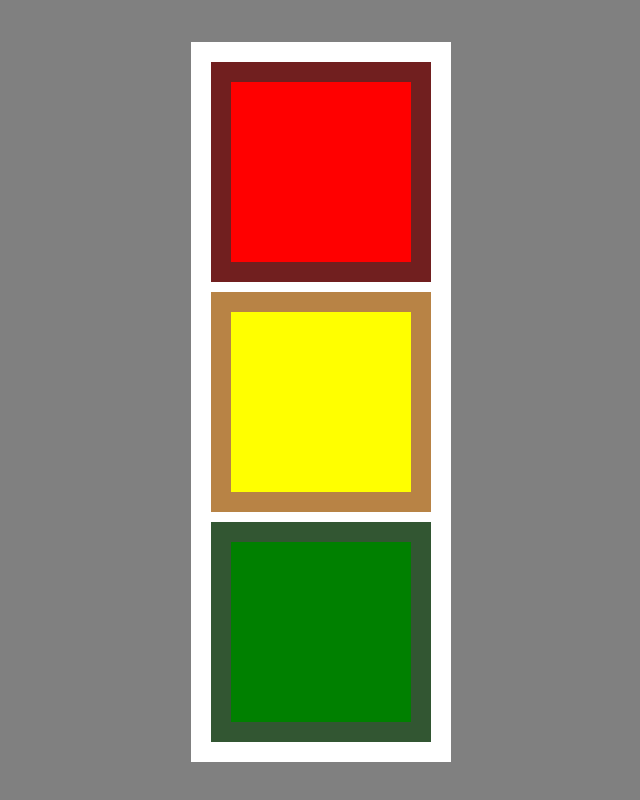
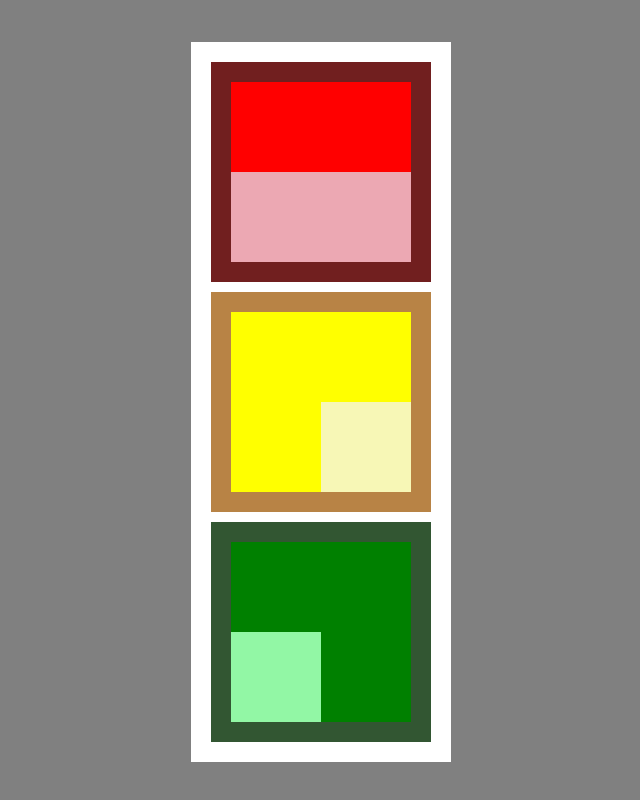
Before and after one commit to Hannaosterberg/trafikljuset, a plain HTML site: page index.html in a window 1280 px wide. Shown: the part 590-1390 px from the top of the page, without its empty margins (449-1089 px from the left). Drawn offline with Linux system fonts and the light colour scheme.

Commit message:
created highlights in boxes

```diff
--- a/index.html
+++ b/index.html
@@ -8,9 +8,16 @@
 </head>
 <body>
     <div class="container">
-        <div class="red-box"></div>
-        <div class="yellow-box"></div>
-        <div class="green-box"></div>
+        <div class="red-box">
+            <div class="highlight-1"></div>
+        </div>
+        <div class="yellow-box">
+            <div class="highlight-2"></div>
+            </div>
+        <div class="green-box">
+            <div class="highlight-3"></div>
+            </div>
+        </div>
     </div>
 </body>
 </html>
--- a/style.css
+++ b/style.css
@@ -18,6 +18,12 @@ body {
     box-sizing: border-box;
     margin-bottom: 10px;
 }
+.highlight-1 {
+    background-color: rgb(236, 168, 179);
+    width: 180px;
+    height: 50%;
+    margin-top: 50%;
+}
 
 .yellow-box {
     background-color: yellow;
@@ -27,7 +33,12 @@ body {
     box-sizing: border-box;
     margin-bottom: 10px;
 }
-
+.highlight-2 {
+    background-color: rgb(247, 247, 182);
+    width: 50%;
+    height: 50%;
+    margin: 50%;
+}
 .green-box {
     background-color: green;
     width: 220px;
@@ -35,3 +46,9 @@ body {
     border: 20px solid rgb(50, 86, 50);
     box-sizing: border-box;
 }
+.highlight-3 {
+    background-color: rgb(146, 247, 165);
+    width: 50%;
+    height: 50%;
+    margin: 50% 0px;
+}
```
